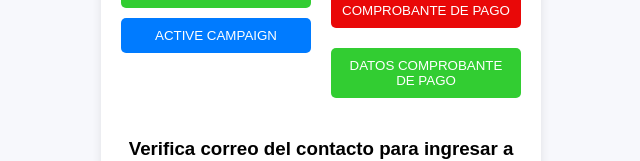
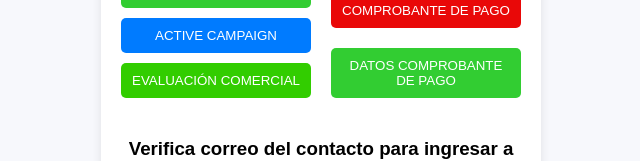
Before and after one commit to BestworkInstitute/panel_ejecutiva_interno_OK, a Next.js app: page / in a window 1280 px wide. Shown: the part 521-682 px from the top of the page, without its empty margins (319-959 px from the left). Built offline with nearby package versions, Linux system fonts and the light colour scheme.

Commit message:
Update index.js

```diff
--- a/pages/index.js
+++ b/pages/index.js
@@ -150,6 +150,7 @@
                     .right-column .reloj-control { background-color:rgb(30, 142, 191); }
                     .right-column .Comprobante-pago { background-color:rgb(233, 8, 8); }
                     .right-column .datos-comprobante-pago { background-color: #32CD32; }
+                    .left-column .evaluacion { background-color: #32CD00; }
                     }
 
                     .iframe-container iframe {
@@ -209,6 +210,7 @@
                             <button className="serpo" onClick={() => openExternal('https://ventab.serpo.cl/inicio/bestwork')}>SERPO</button>
                             <button className="drive" onClick={() => openExternal('https://drive.google.com/drive/folders/1_u7MwZwVaBiJh4eoJdV7JPBGrJCco57h')}>DRIVE</button>
                             <button className="active-campaign" onClick={() => openExternal('https://sedsa.activehosted.com/')}>ACTIVE CAMPAIGN</button>
+                            <button className="evaluacion" onClick={() => openExternal('https://evaluacion-comercial.vercel.app/')}>EVALUACIÓN COMERCIAL</button>
                         </div>
                         <div className="right-column">
                             <button className="webmail" onClick={() => openExternal('https://www.bestwork.cl:2096/')}>WEBMAIL</button>
```
